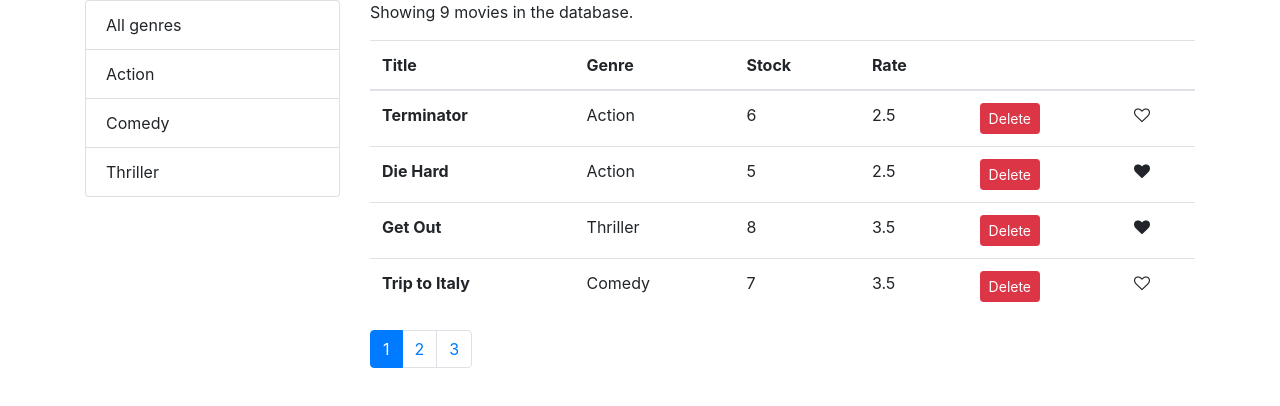
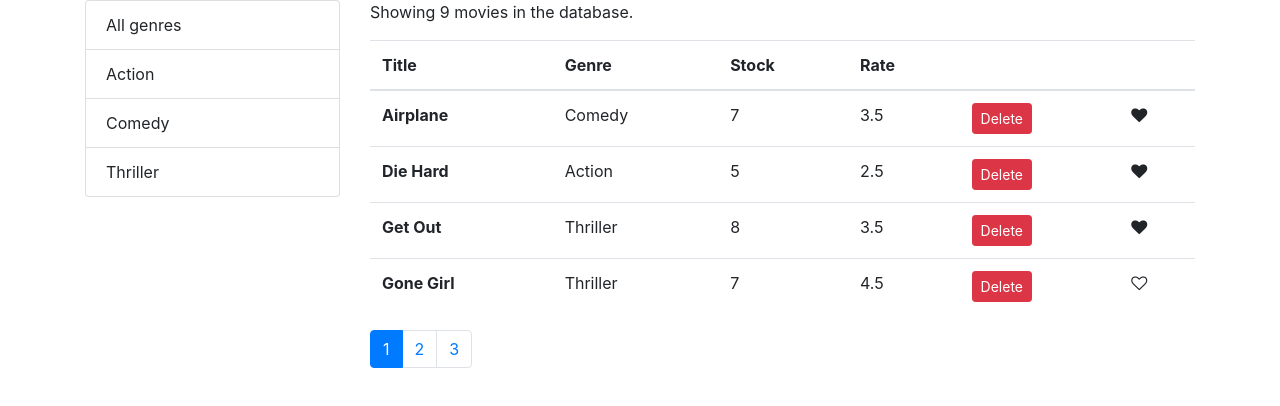
Before and after one commit to Amnok/vidly, a React (Create React App) app: page / in a window 1280 px wide. Shown: the top 406 px of the page. Built offline with nearby package versions, Linux system fonts and the light colour scheme.

Commit message:
table head and movies extracted

```diff
--- /dev/null
+++ b/src/common/tableHeader.jsx
@@ -0,0 +1,30 @@
+import React, { Component } from 'react';
+
+export default class TableHeader extends Component {
+  raiseSort = (path) => {
+    const sortColumn = { ...this.props.sortColumn };
+    if (sortColumn.path === path) {
+      sortColumn.order = sortColumn.order === 'asc' ? 'desc' : 'asc';
+    } else {
+      sortColumn.path = path;
+      sortColumn.order = 'asc';
+    }
+    this.props.onSort(sortColumn);
+  };
+  render() {
+    return (
+      <thead>
+        <tr>
+          {this.props.columns.map((column) => (
+            <th
+              key={column.path || column.key}
+              onClick={() => this.raiseSort(column.path)}
+            >
+              {column.label}
+            </th>
+          ))}
+        </tr>
+      </thead>
+    );
+  }
+}
--- a/src/components/movies.jsx
+++ b/src/components/movies.jsx
@@ -1,18 +1,20 @@
 import React, { Component } from 'react';
+import _ from 'lodash';
 import { getMovies } from '../services/fakeMovieService';
-import Like from '../common/Like';
 import Pagination from '../common/pagination';
 import paginate from '../utils/paginate';
 import ListGroup from '../common/listGroup';
 import { getGenres } from '../services/fakeGenreService';
+import MoviesTable from './moviesTable';
 
 export default class Movies extends Component {
   state = {
     movies: getMovies(),
-    genres: [{ name: 'All genres' }, ...getGenres()],
+    genres: [{ _id: '', name: 'All genres' }, ...getGenres()],
     pageSize: 4,
     currentPage: 1,
     selectedGenre: '',
+    sortColumn: { path: 'title', order: 'asc' },
   };
 
   handleDelete = (movie) => {
@@ -36,6 +38,9 @@
   handlePageChange = (page) => {
     this.setState({ currentPage: page });
   };
+  handleSort = (sortColumn) => {
+    this.setState({ sortColumn });
+  };
   render() {
     const { length: count } = this.state.movies;
     const {
@@ -43,12 +48,14 @@
       currentPage,
       pageSize,
       selectedGenre,
+      sortColumn,
     } = this.state;
     const filtered =
       selectedGenre && selectedGenre._id
         ? allMovies.filter((m) => m.genre._id === selectedGenre._id)
         : allMovies;
-    const movies = paginate(filtered, currentPage, pageSize);
+    const sorted = _.orderBy(filtered, [sortColumn.path], [sortColumn.order]);
+    const movies = paginate(sorted, currentPage, pageSize);
     if (count === 0) return <p>There are no movies in DB.</p>;
     return (
       <div className="row">
@@ -63,42 +70,13 @@
         </div>
         <div className="col">
           <p>Showing {filtered.length} movies in the database.</p>
-          <table className="table">
-            <thead>
-              <tr>
-                <th scope="col">Title</th>
-                <th scope="col">Genre</th>
-                <th scope="col">Stock</th>
-                <th scope="col">Rate</th>
-                <th></th>
-                <th></th>
-              </tr>
-            </thead>
-            <tbody>
-              {movies.map((movie) => (
-                <tr key={movie._id}>
-                  <th>{movie.title}</th>
-                  <td>{movie.genre.name}</td>
-                  <td>{movie.numberInStock}</td>
-                  <td>{movie.dailyRentalRate}</td>
-                  <td>
-                    <button
-                      className="btn btn-danger btn-sm"
-                      onClick={() => this.handleDelete(movie)}
-                    >
-                      Delete
-                    </button>
-                  </td>
-                  <td>
-                    <Like
-                      liked={movie.isLiked}
-                      handleLike={() => this.handleLike(movie)}
-                    />
-                  </td>
-                </tr>
-              ))}
-            </tbody>
-          </table>
+          <MoviesTable
+            movies={movies}
+            onLike={this.handleLike}
+            onDelete={this.handleDelete}
+            onSort={this.handleSort}
+            sortColumn={sortColumn}
+          />
           <Pagination
             itemsCount={filtered.length}
             pageSize={this.state.pageSize}
--- /dev/null
+++ b/src/components/moviesTable.jsx
@@ -0,0 +1,62 @@
+import React, { Component } from 'react';
+import Like from '../common/Like';
+import TableHeader from '../common/tableHeader';
+
+export default class MoviesTable extends Component {
+  columns = [
+    { path: 'title', label: 'Title' },
+    { path: 'genre.name', label: 'Genre' },
+    { path: 'numberInStock', label: 'Stock' },
+    { path: 'dailyRental', label: 'Rate' },
+    { key: 'like' },
+    { key: 'delete' },
+  ];
+  render() {
+    const { movies, onLike, onDelete, sortColumn, onSort } = this.props;
+    return (
+      <div>
+        <table className="table">
+          <TableHeader
+            columns={this.columns}
+            sortColumn={sortColumn}
+            onSort={onSort}
+          />
+          {/* <thead>
+            <tr>
+              <th onClick={() => this.raiseSort('title')}>Title</th>
+              <th onClick={() => this.raiseSort('genre.name')}>Genre</th>
+              <th onClick={() => this.raiseSort('numberInStock')}>Stock</th>
+              <th onClick={() => this.raiseSort('dailyRentalRate')}>Rate</th>
+              <th></th>
+              <th></th>
+            </tr>
+          </thead> */}
+          <tbody>
+            {movies.map((movie) => (
+              <tr key={movie._id}>
+                <th>{movie.title}</th>
+                <td>{movie.genre.name}</td>
+                <td>{movie.numberInStock}</td>
+                <td>{movie.dailyRentalRate}</td>
+                <td>
+                  <button
+                    className="btn btn-danger btn-sm"
+                    onClick={() => onDelete(movie)}
+                  >
+                    Delete
+                  </button>
+                </td>
+                <td>
+                  <Like
+                    liked={movie.isLiked}
+                    handleLike={() => onLike(movie)}
+                  />
+                </td>
+              </tr>
+            ))}
+          </tbody>
+        </table>
+      </div>
+    );
+  }
+}
```
